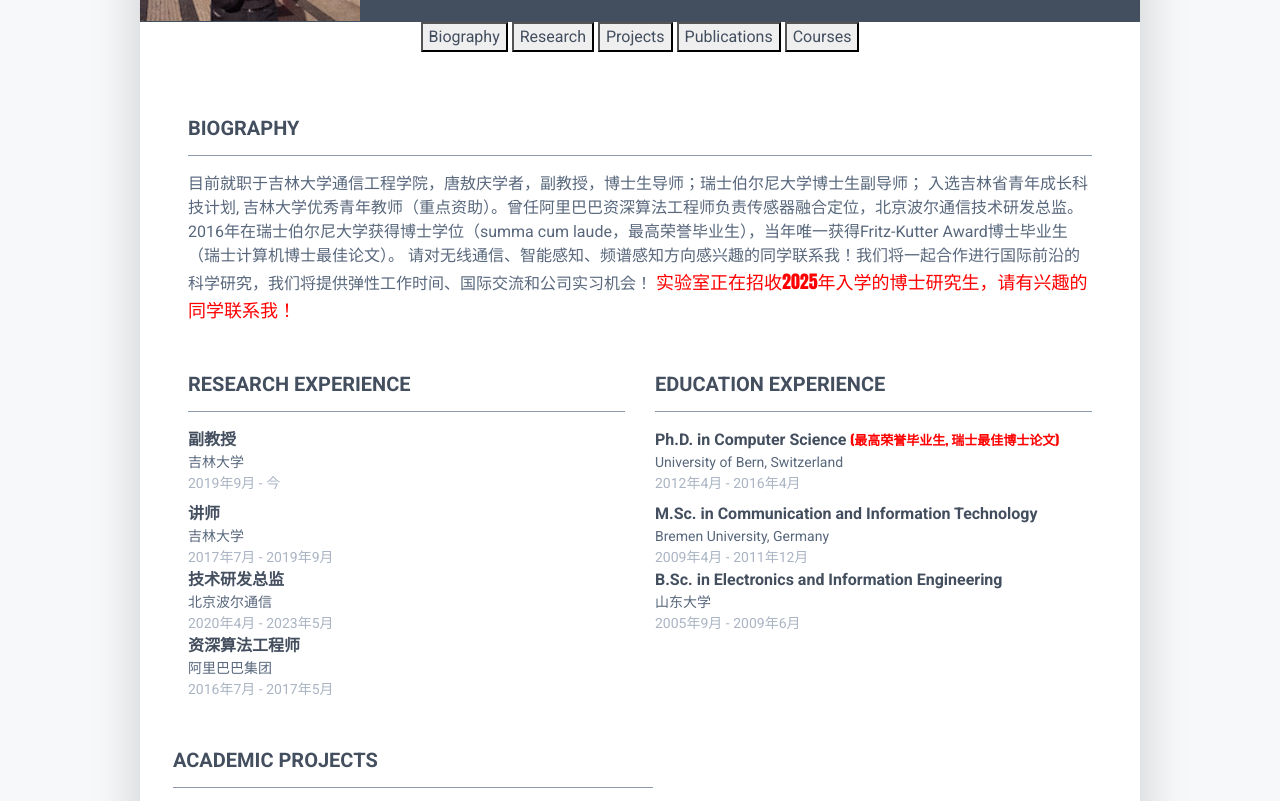
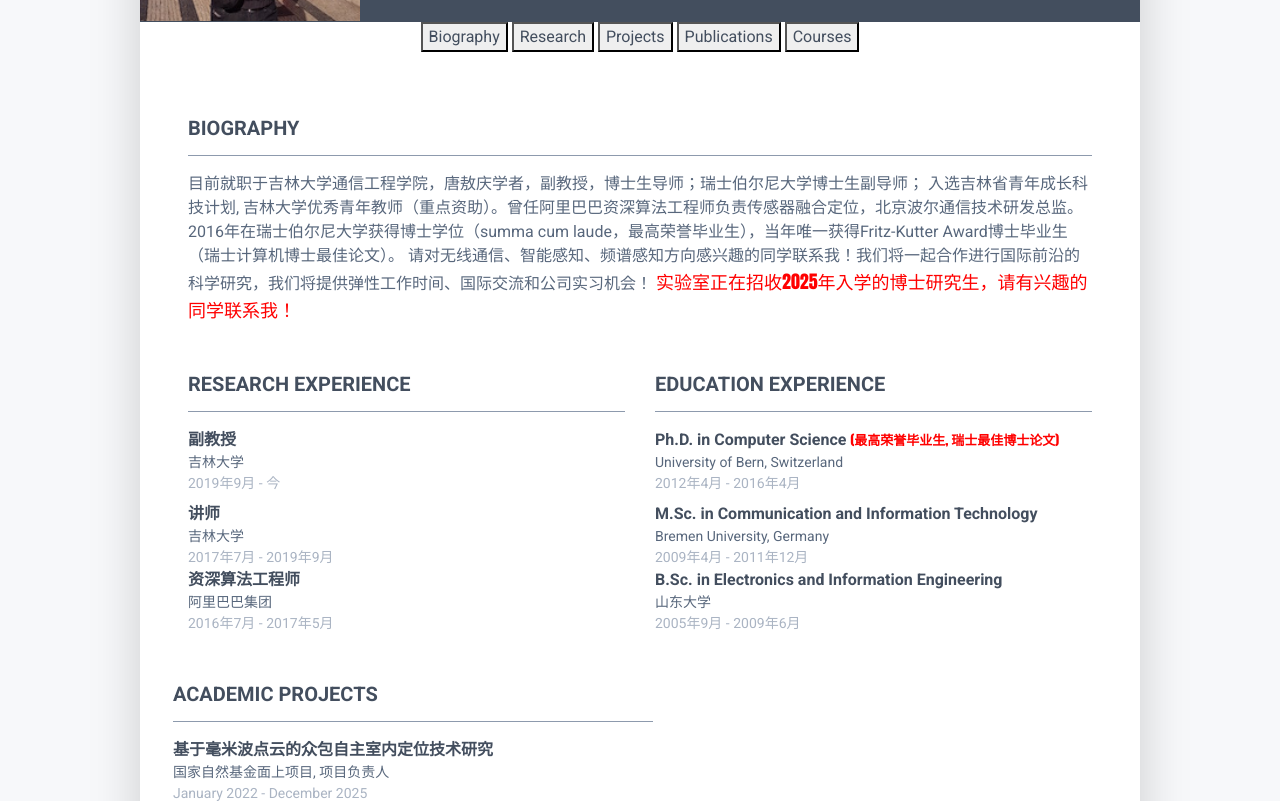
Before and after one commit to zanli-jlu/zanli-jlu.github.io, a plain HTML site: page index.html in a window 1280 px wide. Shown: the part 228-1029 px from the top of the page. Drawn offline with Linux system fonts and the light colour scheme.

Commit message:
2024 Update

```diff
--- a/index.html
+++ b/index.html
@@ -70,11 +70,6 @@
                         <div class="resume-degree font-weight-bold">讲师</div>
                         <div class="resume-degree-org">吉林大学</div>
                         <div class="resume-degree-time">2017年7月 - 2019年9月</div>
-                    </li>
-                    <li>
-                        <div class="resume-degree font-weight-bold">技术研发总监</div>
-                        <div class="resume-degree-org">北京波尔通信</div>
-                        <div class="resume-degree-time">2020年4月 - 2023年5月</div>
                     </li>
                     <li>
                         <div class="resume-degree font-weight-bold">资深算法工程师</div>
```
